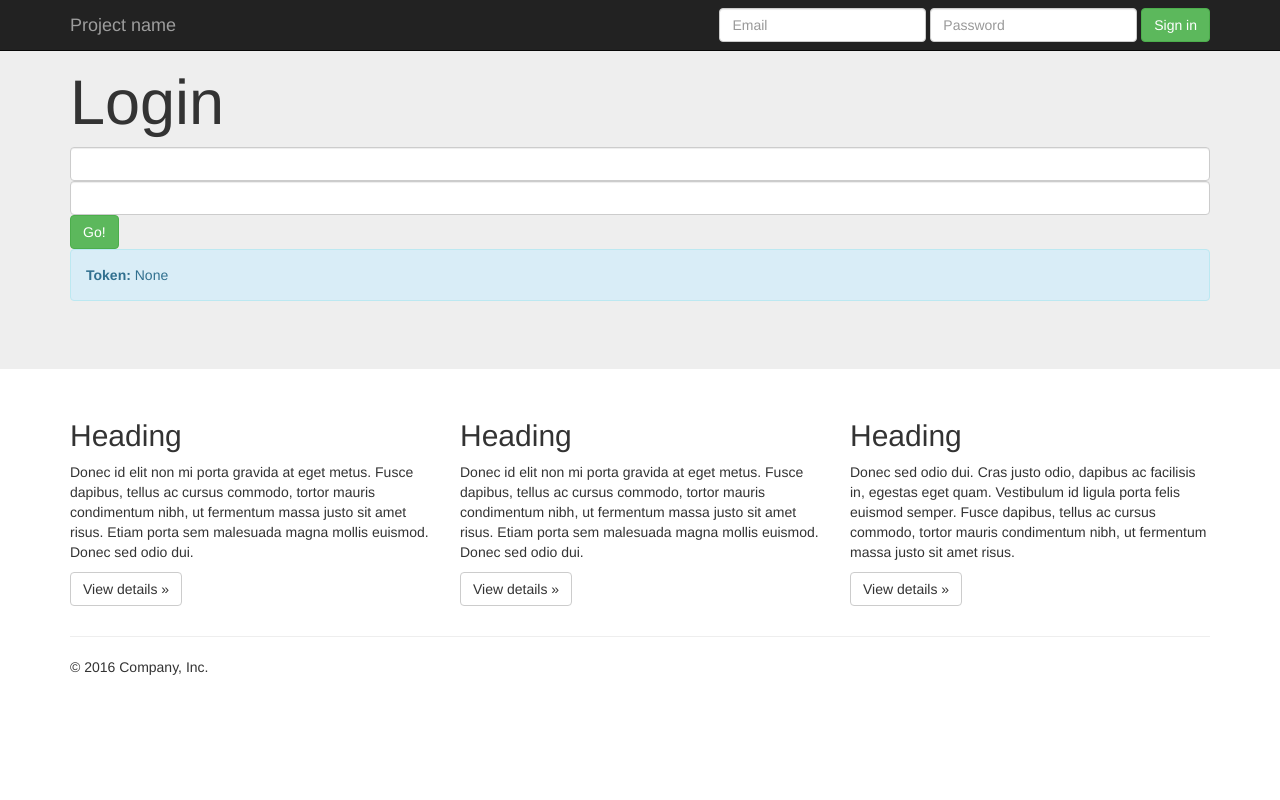
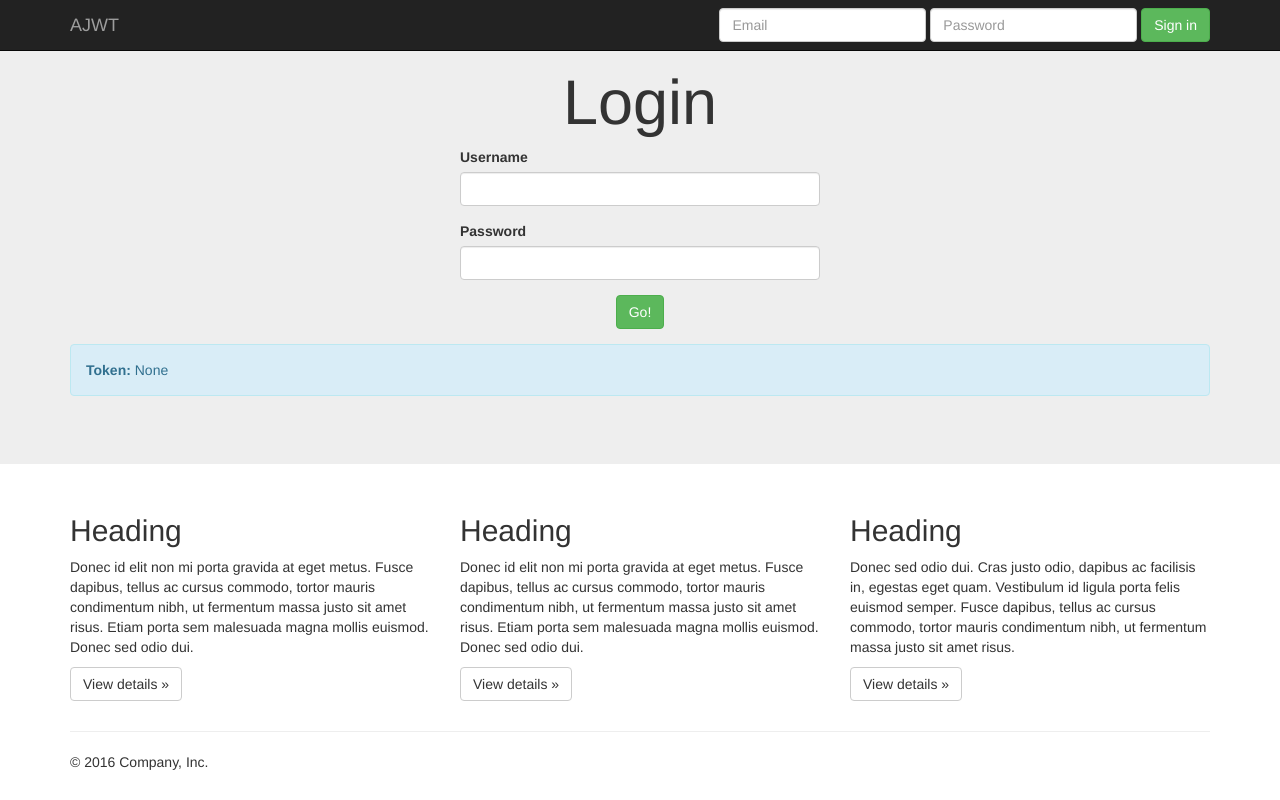
Before and after one commit to MarcosRZ/angular-jwt-example, a website: page public/index.html in a window 1280 px wide. Drawn offline with Linux system fonts and the light colour scheme; files whose address does not match are found by name.

Commit message:
Config has been externalized to config.js file. Port, user, pass and secret configured at this file. Pass is saved now as md5 sum instead of raw text.

```diff
--- a/package.json
+++ b/package.json
@@ -13,6 +13,7 @@
     "express": "^4.14.0",
     "express-jwt": "^3.4.0",
     "jsonwebtoken": "^7.1.6",
+    "md5": "^2.1.0",
     "morgan": "^1.7.0"
   }
 }
--- a/public/index.html
+++ b/public/index.html
@@ -9,7 +9,7 @@
     <meta name="author" content="">
     <link rel="icon" href="favicon.ico">
 
-    <title>Jumbotron Template for Bootstrap</title>
+    <title>Angular JWT Example</title>
 
     <script src="bower_components/angular/angular.min.js"></script>
     <script src="public/core/app.js"></script>
@@ -30,17 +30,17 @@
             <span class="icon-bar"></span>
             <span class="icon-bar"></span>
           </button>
-          <a class="navbar-brand" href="#">Project name</a>
+          <a class="navbar-brand" href="#">AJWT</a>
         </div>
         <div id="navbar" class="navbar-collapse collapse">
-          <form class="navbar-form navbar-right">
+          <form class="navbar-form navbar-right" ng-controller="LoginCtrl">
             <div class="form-group">
-              <input type="text" placeholder="Email" class="form-control">
+              <input ng-model="user" type="text" placeholder="Email" class="form-control">
             </div>
             <div class="form-group">
-              <input type="password" placeholder="Password" class="form-control">
+              <input ng-model="pass" type="password" placeholder="Password" class="form-control">
             </div>
-            <button type="submit" class="btn btn-success">Sign in</button>
+            <button ng-click="go()" type="submit" class="btn btn-success">Sign in</button>
           </form>
         </div><!--/.navbar-collapse -->
       </div>
@@ -50,13 +50,31 @@
     <div class="jumbotron">
       <div class="container">
 		<div ng-controller="LoginCtrl">
-        <h1>Login</h1>
-		    <div class="form">
-		    	<input ng-model="user" type="text" class="form-control" />
-			   	<input ng-model="pass" type="password" class="form-control" />
-				<button ng-click="go()" class="btn btn-md btn-success">Go!</button>
-				<div class="alert alert-info" role="alert"><strong>Token:</strong> {{ token }}</div>
+
+			<div class="row">
+				<div class="col-md-4 col-md-offset-4">
+					<div class="text-center">
+			    		<h1>Login</h1>
+					</div>
+					<div class="form-group">
+						<label for="user">Username</label>
+						<input id="user" name="user" ng-model="user" type="text" class="form-control" />
+					</div>
+					<div class="form-group">
+						<label for="user">Password</label>
+					   	<input ng-model="pass" type="password" class="form-control" />
+					</div>
+					<div class="form-group text-center">
+					<button ng-click="go()" class="btn btn-md btn-success">Go!</button>
+					</div>
+				</div>
 			</div>
+			<div class="row">
+				<div class="col-md-12">
+					<div class="alert alert-info" role="alert"><strong>Token:</strong> {{ token }}</div>
+				</div>
+			</div>
+
 		</div>
       </div>
     </div>
```
Also changed, not shown: config.js (added, +8 -0 lines), server.js (+8 -4 lines).
